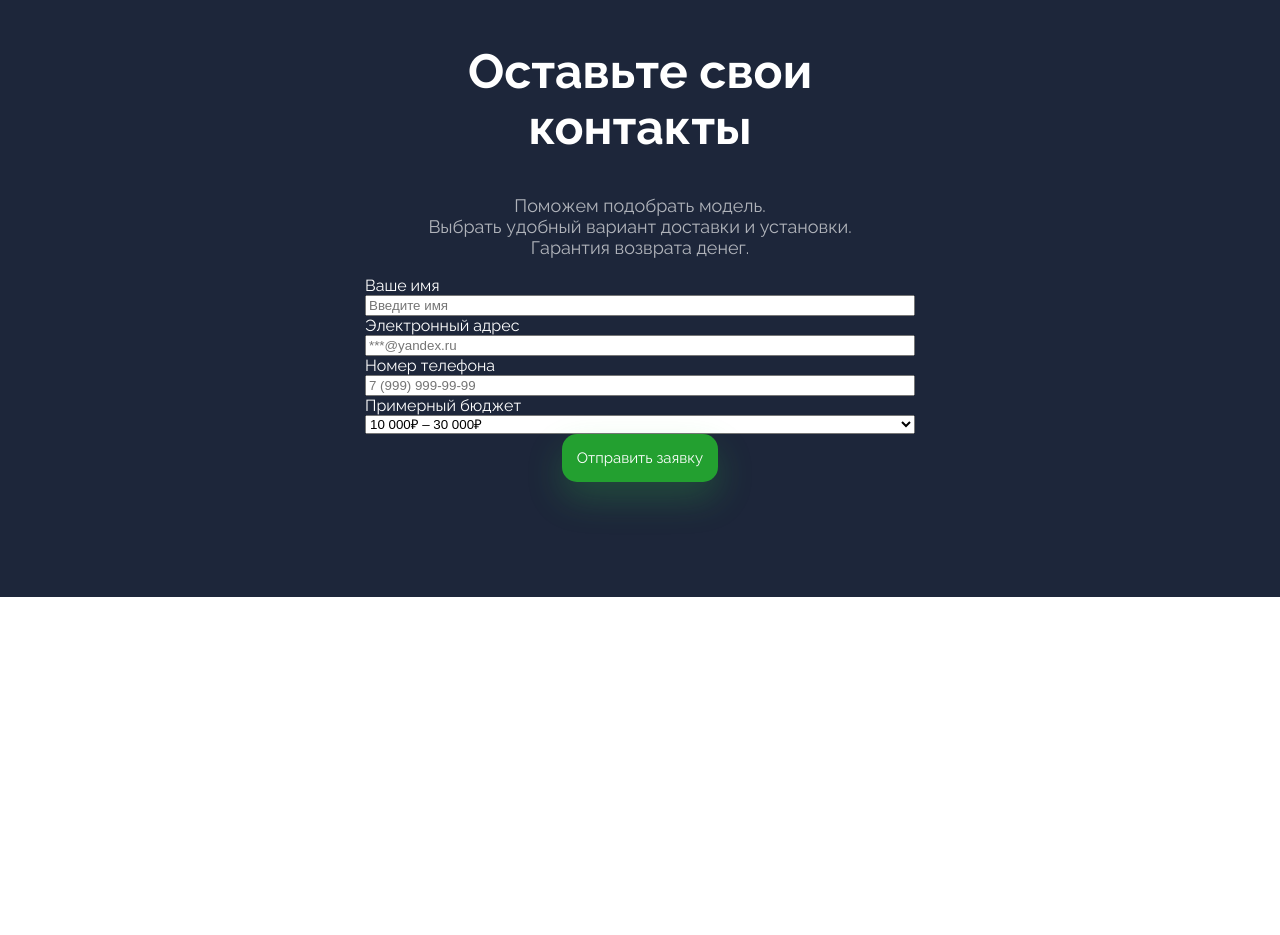
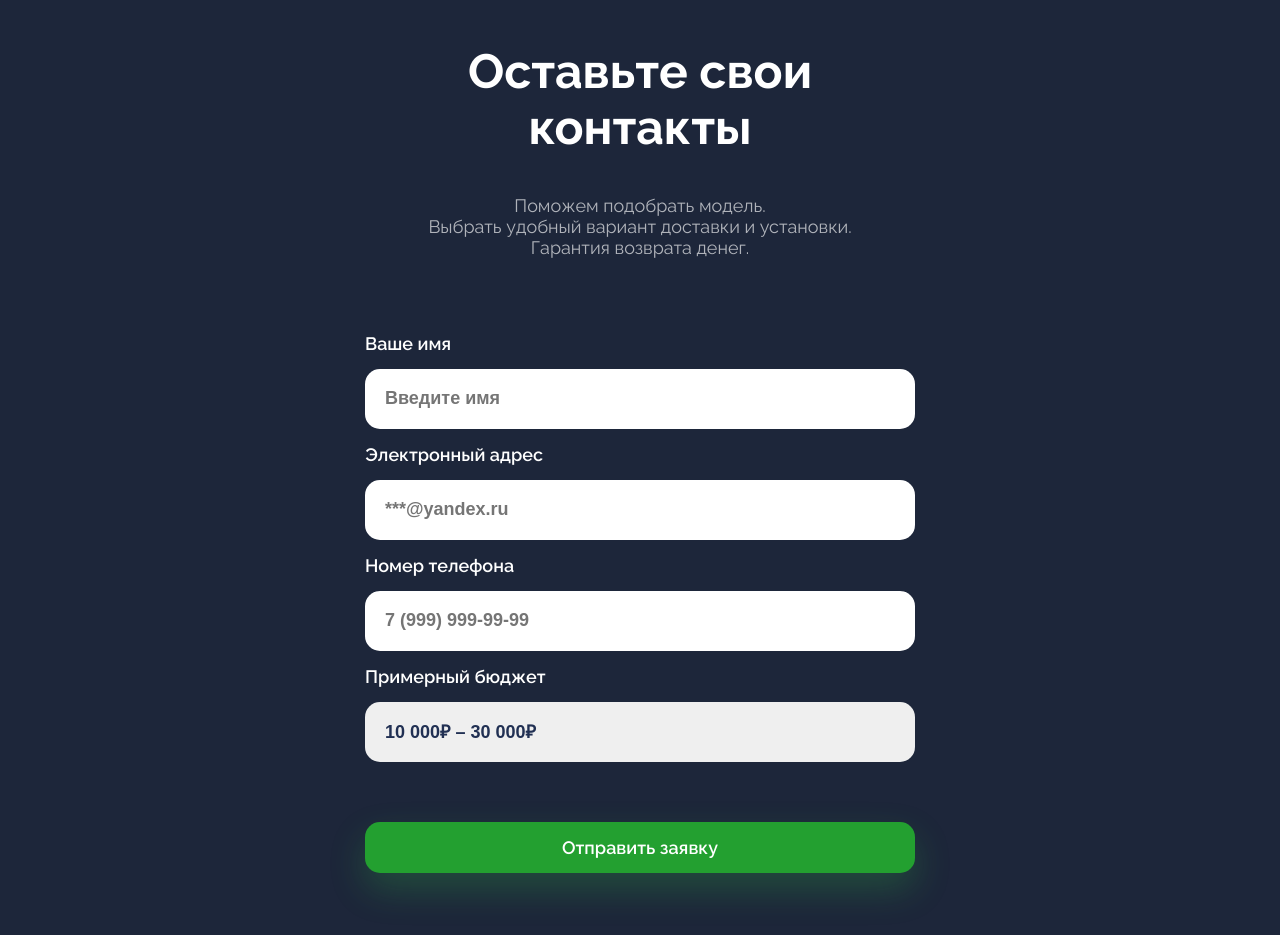
Before and after one commit to qweezique/green-corp-landing, a plain HTML site: page index.html in a window 1280 px wide. Shown: the part 933-1868 px from the top of the page. Before the commit the page ends 1530 px from the top, so only its background shows below. Drawn offline with Linux system fonts and the light colour scheme.

Commit message:
some progress

```diff
--- a/main.css
+++ b/main.css
@@ -21,8 +21,7 @@ body {
     justify-content: space-around;
     padding-bottom: 115px;
     padding-top: 115px;
-    background: url('img/back.png') no-repeat;
-    background-position: center;
+    background: url('img/back.png') no-repeat center;
     background-size: cover;
 }
 
@@ -80,6 +79,12 @@ body {
     text-align: left;
 }
 
+.form__submit {
+    font-size: 18px;
+    font-weight: 600;
+    margin-top: 40px;
+}
+
 .form h1 {
     font-size: 48px;
 }
@@ -89,8 +94,41 @@ body {
     opacity: 0.65;
 }
 
+.form label {
+    font-size: 18px;
+    font-weight: 600;
+    margin-bottom: 15px;
+    margin-top: 15px;
+}
+
+.form input {
+    border: none;
+    border-radius: 15px;
+    font-size: 18px;
+    font-weight: 600;
+    height: 60px;
+    padding: 0 20px;
+    color: #213053;
+}
+
+.form select {
+    border: none;
+    border-radius: 15px;
+    font-size: 18px;
+    font-weight: 600;
+    height: 60px;
+    padding: 0 20px;
+    color: #213053;
+}
+
+.form form {
+    display: grid;
+    grid-gap: 20px;
+    margin-top: 60px;
+}
+
 button {
-    font-family: 'Raleway', sans—serif;
+    font-family: 'Raleway', sans—serif, serif;
     font-size: 15px;
     color: #fff;
     background: #23a030;
@@ -99,6 +137,21 @@ button {
     cursor: pointer;
     box-shadow: 0 16px 36px rgb(52 213 68 / 22%);
     padding: 15px;
+}
+
+button:hover {
+    background-color: white;
+    color: black;
+    transition: all 1s;
+}
+
+input {
+    outline: none;
+}
+
+select {
+    appearance: none;
+    /*outline: none;*/
 }
 
 header a {
@@ -111,3 +164,8 @@ a {
     text-decoration: none;
     color: #213053;
 }
+
+header .header__logo:hover{
+    opacity: 50%;
+    transition: all 1s;
+}
```
